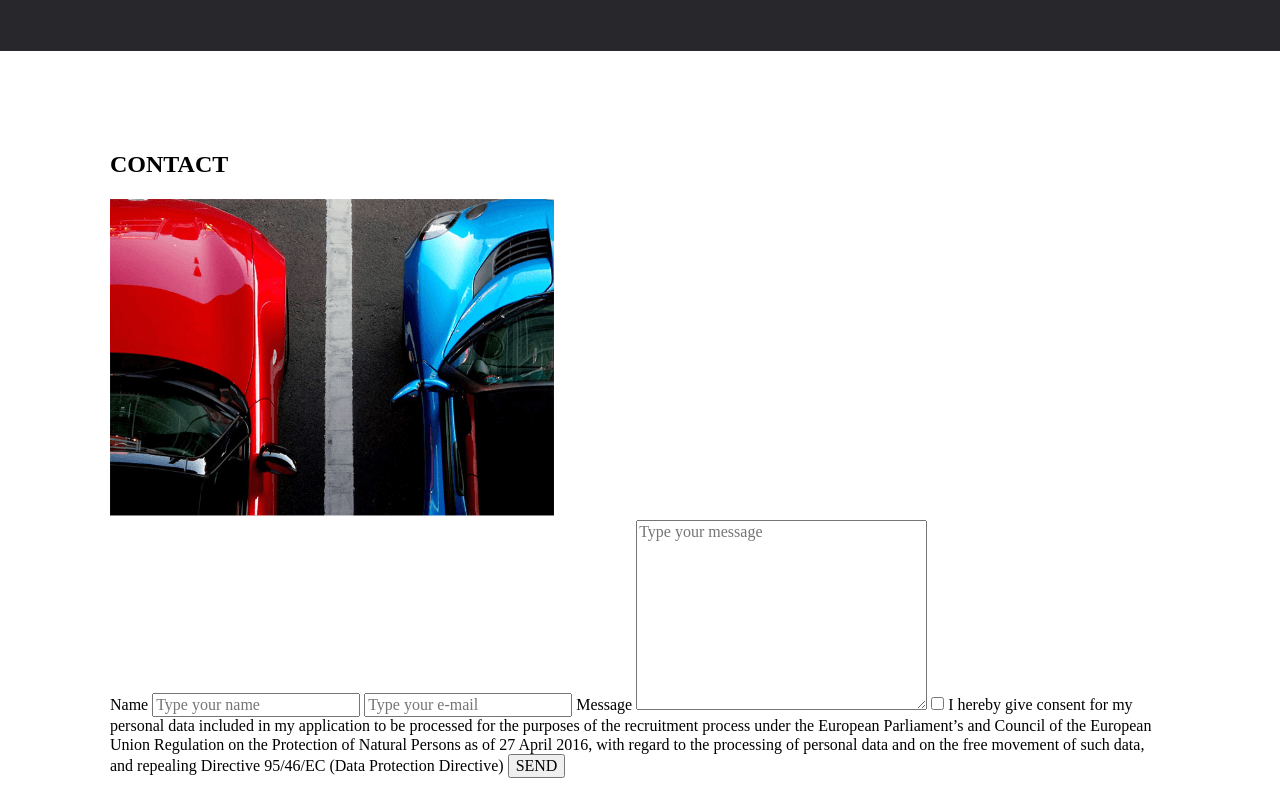
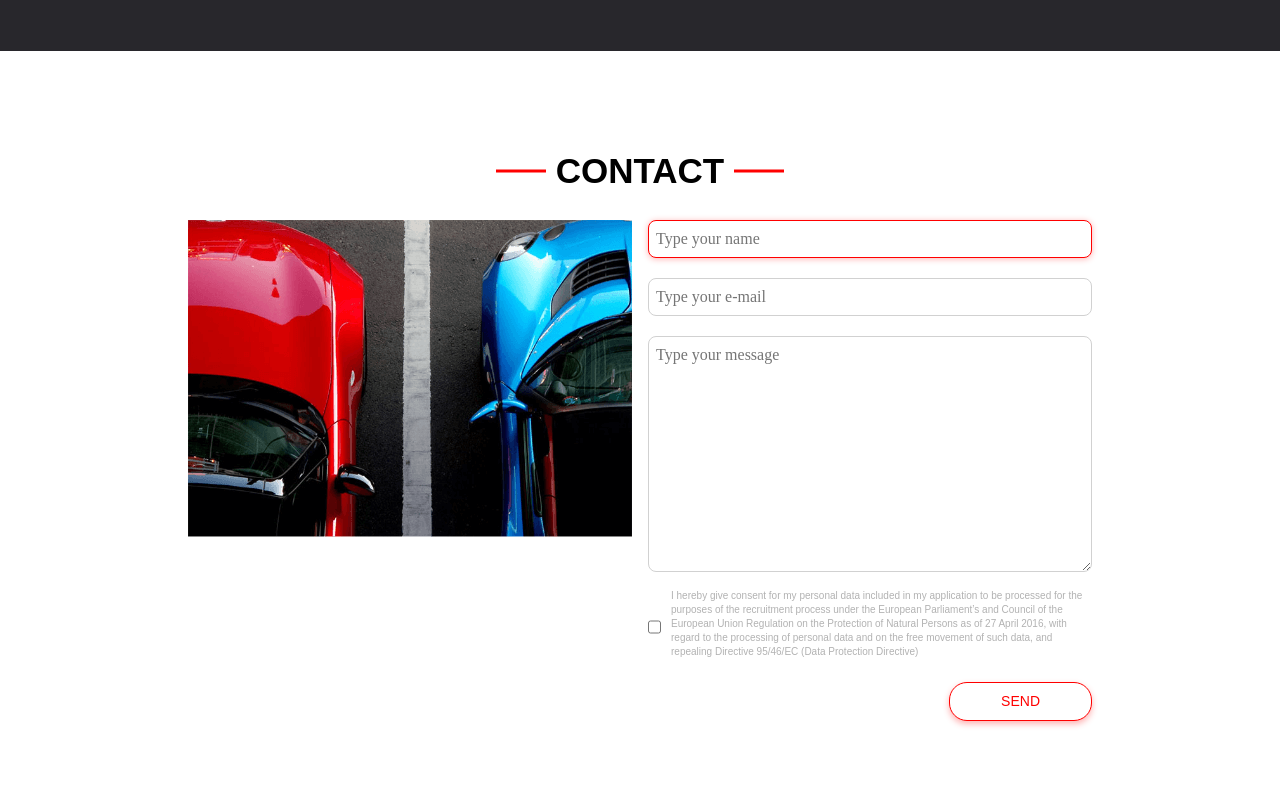
Before and after one commit to pawelkonior/car_sharing, a website: page index.html in a window 1280 px wide. Shown: the part 2000-2797 px from the top of the page. Drawn offline with Linux system fonts and the light colour scheme.

Commit message:
contact section with html form

```diff
--- a/index.html
+++ b/index.html
@@ -113,14 +113,23 @@
             <img src="./src/images/form-contact.png" alt="" class="contact__intro">
             <form action="" method="post" class="contact__form">
                 <label class="contact__label" for="name">Name</label>
-                <input name="name" type="text" class="contact__input" id="name" placeholder="Type your name">
-                <label class="contact__label" for="email"></label>
+                <input name="name" type="text" class="contact__input contact__input--error" id="name" placeholder="Type your name">
+                <label class="contact__label" for="email">Email</label>
                 <input name="email" type="email" class="contact__input" id="email" placeholder="Type your e-mail">
                 <label class="contact__label" for="message">Message</label>
-                <textarea name="message" id="message" cols="30" rows="10" class="contact__input" placeholder="Type your message"></textarea>
+                <textarea name="message" id="message" cols="30" rows="10" class="contact__input"
+                          placeholder="Type your message"></textarea>
 
-                <input id="agreement" type="checkbox" name="agreement">
-                <label class="contact__label contact__label--agreement" for="agreement">I hereby give consent for my personal data included in my application to be processed for the purposes of the recruitment process under the European Parliament’s and Council of the European Union Regulation on the Protection of Natural Persons as of 27 April 2016, with regard to the processing of personal data and on the free movement of such data, and repealing Directive 95/46/EC (Data Protection Directive)</label>
+                <div class="contact__checkboxWrapper">
+                    <input class="contact__input contact__input--checkbox" id="agreement" type="checkbox"
+                           name="agreement">
+                    <label class="contact__label contact__label--agreement" for="agreement">I hereby give consent for my
+                        personal data included in my application to be processed for the purposes of the recruitment
+                        process under the European Parliament’s and Council of the European Union Regulation on the
+                        Protection of Natural Persons as of 27 April 2016, with regard to the processing of personal
+                        data and on the free movement of such data, and repealing Directive 95/46/EC (Data Protection
+                        Directive)</label>
+                </div>
 
                 <button class="contact__submit">SEND</button>
             </form>
--- /dev/null
+++ b/src/scss/components/contact.scss
@@ -0,0 +1,66 @@
+@import "hdls";
+@import "../utils/functions";
+@import "../utils/mixins";
+@import "../config";
+
+.contact {
+  &__hdl{
+    @include hdl;
+  }
+  &__box{
+    display: flex;
+    justify-content: center;
+  }
+  &__intro{
+    width: 100%;
+    max-width: rem(444px);
+    height: auto;
+    padding-right: rem(16px);
+    align-self: flex-start;
+  }
+  &__form{
+    width: 100%;
+    max-width: rem(444px);
+    box-sizing: border-box;
+    display: flex;
+    flex-direction: column;
+  }
+  &__label{
+    display: none;
+  }
+  &__label--agreement{
+    display: inline-block;
+    @include text(rem(10px), $ternary-text-color);
+    line-height: 1.4;
+    position: relative;
+    top: rem(-3px);
+    margin-bottom: rem(20px);
+  }
+  &__input{
+    box-sizing: border-box;
+    border: rem(1px) solid #D1D1D1;
+    border-radius: rem(8px);
+    font-size: rem(16px);
+    line-height: rem(22px);
+    padding: rem(7px);
+    margin-bottom: rem(20px);
+    width: 100%;
+  }
+  &__input--error{
+    border-color: $primary-color;
+    box-shadow: 0 rem(1px) rem(6px) #FF00004D;
+  }
+  &__checkboxWrapper{
+    display: flex;
+
+  }
+  &__input--checkbox{
+    width: auto;
+    margin-right: rem(10px);
+  }
+  &__submit{
+    @include btn(rem(11px), rem(52px), rem(14px), $secondary-color, $primary-color, $primary-color);
+    align-self: flex-end;
+    box-shadow: 0 rem(3px) rem(6px) #FF00004D;
+  }
+}
--- a/src/scss/main.scss
+++ b/src/scss/main.scss
@@ -11,3 +11,4 @@
 
 @import "components/blog";
 @import "components/service";
+@import "components/contact";
--- a/src/scss/utils/mixins.scss
+++ b/src/scss/utils/mixins.scss
@@ -9,17 +9,17 @@
   font-weight: normal;
 }
 
-@mixin btn ($padding-h, $padding-v, $font-size, $bg: $primary-color, $color: $secondary-text-color) {
+@mixin btn ($padding-h, $padding-v, $font-size, $bg: $primary-color, $color: $secondary-text-color, $border-color: $bg) {
   $height: px(2 * $padding-h + $font-size);
 
   background-color: $bg;
   color: $color;
-  border: 0;
+  border: rem(1px) solid $border-color;
   border-radius: rem(math.div($height, 2));
   font-family: sans-serif;
   text-transform: uppercase;
   font-size: $font-size;
-  padding: $padding-h $padding-v;
+  padding: $padding-h - rem(1px) $padding-v - rem(1px);
   cursor: pointer;
   text-decoration: none;
   display: inline-block;
```
Also changed, not shown: src/css/styles.css, 1 other file.
